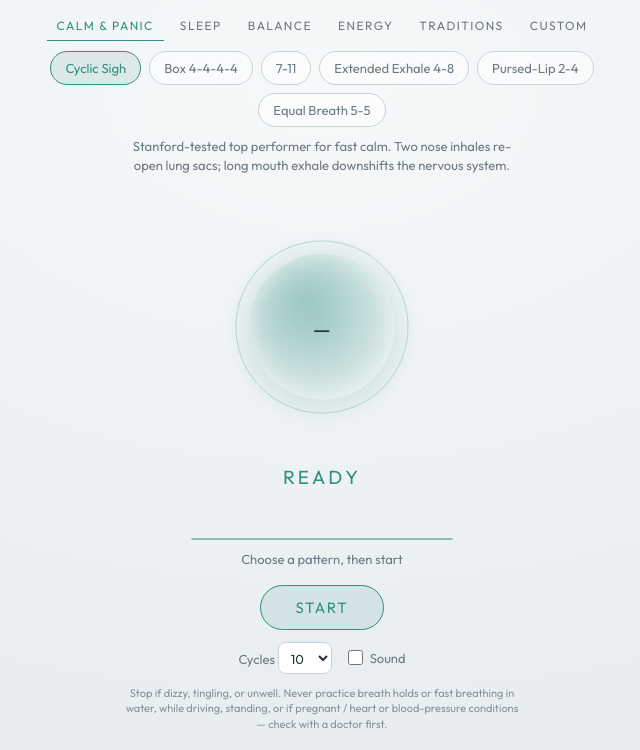
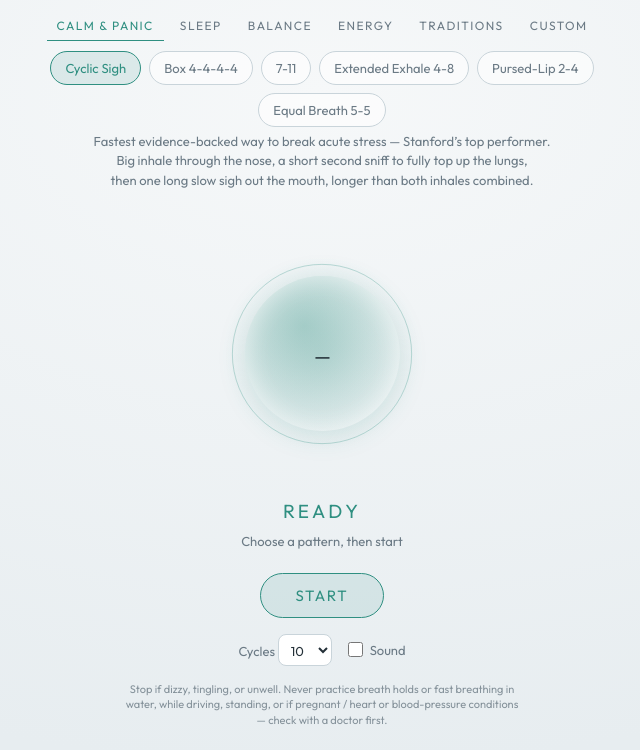
Before and after one commit to zusha4ever/breathe, a website: page index.html in a window 1280 px wide. Shown: the part 50-800 px from the top of the page, without its empty margins (318-958 px from the left). Drawn offline with Linux system fonts and the light colour scheme.

Commit message:
v4: animations inside the orb (progress arc, breath ripples, hold dash), spacing fixes, fuller descriptions

```diff
--- a/index.html
+++ b/index.html
@@ -40,8 +40,8 @@ h1{font-weight:300; font-size:20px; letter-spacing:.35em; text-transform:upperca
 .chip:hover{border-color:var(--ring); color:var(--text)}
 .chip.active{border-color:var(--accent); color:var(--accent); background:var(--accent-dim)}
 .chip:focus-visible,.btn:focus-visible,.cat:focus-visible,select:focus-visible,input:focus-visible{outline:2px solid var(--accent); outline-offset:2px}
-.desc{margin-top:10px; font-size:13px; color:var(--muted); text-align:center; max-width:470px; min-height:18px; line-height:1.45; padding:0 8px; text-wrap:balance}
-.caution{margin-top:5px; font-size:12px; color:var(--warn); text-align:center; max-width:470px; min-height:15px; line-height:1.4; padding:0 8px; text-wrap:balance}
+.desc{margin-top:10px; font-size:13px; color:var(--muted); text-align:center; max-width:490px; min-height:36px; line-height:1.5; padding:0 10px; text-wrap:balance}
+.caution{margin-top:6px; font-size:12px; color:var(--warn); text-align:center; max-width:470px; min-height:15px; line-height:1.4; padding:0 10px; text-wrap:balance}
 .custom{display:none; gap:10px; margin-top:10px; align-items:end; justify-content:center; flex-wrap:wrap}
 .custom.show{display:flex}
 .custom label{font-size:11px; color:var(--muted); display:block; text-align:center; margin-bottom:4px}
@@ -49,36 +49,32 @@ h1{font-weight:300; font-size:20px; letter-spacing:.35em; text-transform:upperca
   width:58px; background:#fff; border:1px solid var(--line);
   border-radius:8px; color:var(--text); font-family:inherit; font-size:15px; text-align:center; padding:7px 4px;
 }
-.stage{flex:1; display:flex; flex-direction:column; align-items:center; justify-content:center; width:100%; min-height:260px}
-.orb-wrap{position:relative; width:min(52vw,240px); aspect-ratio:1; display:flex; align-items:center; justify-content:center}
+.stage{display:flex; flex-direction:column; align-items:center; justify-content:flex-start; width:100%; padding:18px 0 6px}
+.orb-wrap{position:relative; width:min(56vw,250px); aspect-ratio:1; display:flex; align-items:center; justify-content:center; margin-top:4px}
 .halo{
-  position:absolute; inset:-14%; border-radius:50%;
-  background:radial-gradient(circle, rgba(47,143,129,.14) 0%, transparent 62%);
+  position:absolute; inset:-12%; border-radius:50%;
+  background:radial-gradient(circle, rgba(47,143,129,.13) 0%, transparent 62%);
   transform:scale(var(--s,0.72)); transition:transform .15s linear;
 }
 .ring{
   position:absolute; inset:0; border-radius:50%; border:1px solid var(--ring);
   transform:scale(var(--s,0.72)); transition:transform .15s linear;
 }
-.ringHold{
-  position:absolute; inset:-6%; border-radius:50%;
-  border:1.5px dashed rgba(47,143,129,.5);
-  opacity:0; transition:opacity .4s ease;
-  animation:spin 14s linear infinite;
-}
-@keyframes spin{to{transform:rotate(360deg)}}
 .orb{
-  position:absolute; inset:8%; border-radius:50%;
-  background:radial-gradient(circle at 38% 32%, rgba(47,143,129,.38), rgba(47,143,129,.14) 55%, rgba(47,143,129,.06) 78%);
-  box-shadow:0 6px 40px rgba(47,143,129,.18), inset 0 0 34px rgba(255,255,255,.5);
+  position:absolute; inset:7%; border-radius:50%;
+  background:radial-gradient(circle at 38% 32%, rgba(47,143,129,.34), rgba(47,143,129,.13) 55%, rgba(47,143,129,.05) 78%);
+  box-shadow:0 6px 40px rgba(47,143,129,.16), inset 0 0 34px rgba(255,255,255,.5);
   transform:scale(var(--s,0.72)); transition:transform .15s linear, filter .2s ease;
   display:flex; align-items:center; justify-content:center;
 }
-.count{font-weight:200; font-size:clamp(38px,10vw,54px); color:var(--text); font-variant-numeric:tabular-nums}
-.phase{margin-top:18px; font-weight:400; font-size:19px; letter-spacing:.16em; text-transform:uppercase; min-height:26px; color:var(--accent); text-align:center; padding:0 8px}
-.wave{margin-top:10px; display:block}
-.sub{margin-top:6px; font-size:13px; color:var(--muted); min-height:18px; font-variant-numeric:tabular-nums; text-align:center}
-.controls{display:flex; gap:12px; align-items:center; margin-top:4px; flex-wrap:wrap; justify-content:center}
+.inner{position:absolute; inset:0; width:100%; height:100%}
+.inner .rip{fill:none; stroke:rgba(47,143,129,.5); stroke-width:1; opacity:0}
+.inner #holdDash{fill:none; stroke:rgba(47,143,129,.45); stroke-width:1.2; stroke-dasharray:3 5; opacity:0; transition:opacity .4s ease}
+.inner #prog{fill:none; stroke:rgba(47,143,129,.55); stroke-width:2; stroke-linecap:round; transform:rotate(-90deg); transform-origin:50% 50%}
+.count{position:relative; z-index:1; font-weight:200; font-size:clamp(36px,9.5vw,50px); color:var(--text); font-variant-numeric:tabular-nums}
+.phase{margin-top:20px; font-weight:400; font-size:19px; letter-spacing:.16em; text-transform:uppercase; min-height:26px; color:var(--accent); text-align:center; padding:0 8px}
+.sub{margin-top:8px; font-size:13px; color:var(--muted); min-height:18px; font-variant-numeric:tabular-nums; text-align:center}
+.controls{display:flex; gap:12px; align-items:center; margin-top:16px; flex-wrap:wrap; justify-content:center}
 .btn{
   font-family:inherit; font-size:15px; letter-spacing:.12em; text-transform:uppercase;
   padding:12px 34px; border-radius:999px; cursor:pointer; transition:all .25s ease;
@@ -87,14 +83,14 @@ h1{font-weight:300; font-size:20px; letter-spacing:.35em; text-transform:upperca
 .btn:hover{background:rgba(47,143,129,.2)}
 .btn.ghost{border-color:var(--line); background:transparent; color:var(--muted); padding:12px 22px}
 .btn.ghost:hover{color:var(--text)}
-.opts{display:flex; gap:16px; margin-top:12px; align-items:center; font-size:13px; color:var(--muted); flex-wrap:wrap; justify-content:center}
+.opts{display:flex; gap:16px; margin-top:16px; align-items:center; font-size:13px; color:var(--muted); flex-wrap:wrap; justify-content:center}
 .opts select{
   background:#fff; border:1px solid var(--line); border-radius:8px;
   color:var(--text); font-family:inherit; font-size:13px; padding:6px 8px;
 }
 .tgl{display:flex; align-items:center; gap:7px; cursor:pointer}
 .tgl input{accent-color:var(--accent); width:15px; height:15px; cursor:pointer}
-.safety{margin-top:12px; font-size:11px; color:rgba(107,122,133,.8); text-align:center; max-width:420px; line-height:1.4; padding:0 10px}
+.safety{margin:16px 0 4px; font-size:11px; color:rgba(107,122,133,.8); text-align:center; max-width:420px; line-height:1.4; padding:0 10px}
 @media (max-width:380px){
   h1{font-size:17px}
   .cat{font-size:11px; padding:6px 8px}
@@ -103,7 +99,6 @@ h1{font-weight:300; font-size:20px; letter-spacing:.35em; text-transform:upperca
 }
 @media (prefers-reduced-motion: reduce){
   .orb,.ring,.halo{transition:none}
-  .ringHold{animation:none}
 }
 </style>
 </head>
@@ -126,15 +121,18 @@ h1{font-weight:300; font-size:20px; letter-spacing:.35em; text-transform:upperca
   <div class="orb-wrap" id="orbWrap">
     <div class="halo"></div>
     <div class="ring"></div>
-    <div class="ringHold" id="holdRing"></div>
-    <div class="orb" id="orb"><span class="count" id="count">–</span></div>
+    <div class="orb" id="orb">
+      <svg class="inner" viewBox="0 0 100 100" aria-hidden="true">
+        <circle class="rip" id="rip0" cx="50" cy="50" r="20"/>
+        <circle class="rip" id="rip1" cx="50" cy="50" r="30"/>
+        <circle class="rip" id="rip2" cx="50" cy="50" r="40"/>
+        <circle id="holdDash" cx="50" cy="50" r="40"/>
+        <circle id="prog" cx="50" cy="50" r="46" stroke-dasharray="289.03" stroke-dashoffset="289.03"/>
+      </svg>
+      <span class="count" id="count">–</span>
+    </div>
   </div>
   <div class="phase" id="phase">Ready</div>
-  <svg class="wave" id="wave" width="272" height="44" viewBox="0 0 272 44" aria-hidden="true">
-    <line x1="6" y1="38" x2="266" y2="38" stroke="rgba(107,122,133,.25)" stroke-width="1"/>
-    <path id="wavePath" fill="none" stroke="rgba(47,143,129,.45)" stroke-width="2" stroke-linecap="round" d="M6,38 L266,38"/>
-    <circle id="waveDot" r="5" cx="6" cy="38" fill="#2f8f81" opacity="0"/>
-  </svg>
   <div class="sub" id="sub">Choose a pattern, then start</div>
 </div>
 
@@ -178,105 +176,105 @@ const CATS=[
 const PRESETS=[
 // ——— CALM & PANIC ———
 {id:'sigh',cat:'calm',name:'Cyclic Sigh',cyc:10,
- desc:'Stanford-tested top performer for fast calm. Two nose inhales re-open lung sacs; long mouth exhale downshifts the nervous system.',
+ desc:'Fastest evidence-backed way to break acute stress — Stanford’s top performer. Big inhale through the nose, a short second sniff to fully top up the lungs, then one long slow sigh out the mouth, longer than both inhales combined.',
  steps:[I(2.5,'Inhale · nose',0.86),I(1,'Top-up inhale',1),O(7,'Exhale · mouth')]},
 {id:'box',cat:'calm',name:'Box 4-4-4-4',cyc:10,
- desc:'Equal four-count square. The tactical standard for steadying under pressure.',
+ desc:'The military and first-responder standard for staying level under pressure — the equal holds interrupt runaway breathing. In through the nose 4, hold 4, out 4, hold 4; drop the shoulders on every exhale.',
  steps:[I(4),H(4),O(4),H(4)]},
 {id:'711',cat:'calm',name:'7-11',cyc:10,
- desc:'Therapy favorite for panic: in for 7, out for 11. The long exhale does the work.',
+ desc:'A therapy staple for panic: counting to 11 occupies the racing mind while the long exhale slows the heart. In through the nose for 7, out for 11; if that feels too long, halve both numbers and keep the ratio.',
  steps:[I(7),O(11)]},
 {id:'ee48',cat:'calm',name:'Extended Exhale 4-8',cyc:10,
- desc:'Exhale twice the inhale — the simplest reliable brake on anxiety.',
+ desc:'Whenever the exhale outlasts the inhale, the vagus nerve brakes the heart on every out-breath. In through the nose 4, then out for 8 as if breathing through a straw — thin, slow, complete.',
  steps:[I(4),O(8)]},
 {id:'plb',cat:'calm',name:'Pursed-Lip 2-4',cyc:20,
- desc:'In through the nose, out slowly through pursed lips. Used clinically for breathlessness.',
+ desc:'A clinical technique from lung rehab for breathlessness and over-breathing. Sniff in through the nose for 2, then blow out gently for 4 through nearly closed lips, like cooling hot soup.',
  steps:[I(2,'Inhale · nose'),O(4,'Exhale · pursed lips')]},
 {id:'sama',cat:'calm',name:'Equal Breath 5-5',cyc:10,
- desc:'Sama Vritti — even, unhurried breath. A neutral reset anytime.',
+ desc:'Sama Vritti — yoga’s neutral gear. Evenness itself is regulating, making this the safe default when unsure what you need. Smooth nasal in for 5, out for 5, no pauses, no strain.',
  steps:[I(5),O(5)]},
 
 // ——— SLEEP ———
 {id:'478',cat:'sleep',name:'4-7-8',cyc:5,
- desc:'Dr. Weil’s pre-sleep classic. The long hold and slow exhale settle a racing mind.',
+ desc:'Dr. Weil’s pre-sleep classic: the hold lets CO₂ rise slightly, deepening the sedative pull of the long exhale. In through the nose 4, hold 7, out through the mouth 8 with a soft whoosh. Mild light-headedness at first is normal — stay seated or lying.',
  steps:[I(4),H(7),O(8,'Exhale · mouth')]},
 {id:'moon',cat:'sleep',name:'Moon Breath',cyc:10,
- desc:'Chandra Bhedana — in through the LEFT nostril only, out through the right. Yogic wind-down.',
+ desc:'Chandra Bhedana — in yogic tradition the left nostril is the cooling, lunar channel. Close the RIGHT nostril with your thumb, inhale left for 4, brief hold, then close the left and exhale right for 6.',
  steps:[I(4,'Inhale · left nostril'),H(2),O(6,'Exhale · right nostril')]},
 {id:'soft36',cat:'sleep',name:'Soft 3-6',cyc:10,
- desc:'Gentle low-effort wind-down for when 4-7-8 feels like too much.',
+ desc:'For exhausted evenings — the smallest dose that still shifts you toward sleep. A tiny nasal inhale for 3, an effortless release for 6, jaw loose, nothing forced.',
  steps:[I(3),O(6)]},
 {id:'deep468',cat:'sleep',name:'Deep 4-6-8',cyc:8,
- desc:'A gentler cousin of 4-7-8 — shorter hold, same long exhale.',
+ desc:'The same architecture as 4-7-8 with a friendlier hold — a good on-ramp before graduating to the full version. In 4, hold 6, out 8, letting the body get heavier with each round.',
  steps:[I(4),H(6),O(8)]},
 
 // ——— BALANCE / AUTONOMIC ———
 {id:'coh55',cat:'bal',name:'Coherent 5.5',cyc:20,
- desc:'≈5.5 breaths per minute — the resonance zone where heart-rate variability peaks. Daily autonomic tune-up.',
+ desc:'HRV research points to ≈5.5 breaths per minute as the resonance zone where heart and lungs synchronize. Nasal in 5.5, out 5.5, belly leading the movement; ten minutes daily builds the baseline over weeks.',
  steps:[I(5.5),O(5.5)]},
 {id:'res46',cat:'bal',name:'Resonance 4-6',cyc:20,
- desc:'Same 6-breaths-per-minute zone, tilted toward exhale for a calmer lean.',
+ desc:'The same six-breaths-per-minute resonance zone, tilted toward the exhale for a calmer lean. In through the nose 4, out 6 — steady, quiet, unhurried.',
  steps:[I(4),O(6)]},
 {id:'coh66',cat:'bal',name:'Coherent 6-6',cyc:20,
- desc:'Five breaths per minute. Slightly slower coherent variant.',
+ desc:'Five breaths per minute — a slightly slower coherent variant some find more natural. In 6, out 6, chest and belly moving together like a slow tide.',
  steps:[I(6),O(6)]},
 {id:'but',cat:'bal',name:'Buteyko Light',cyc:15,
- desc:'Reduced breathing: soft small breaths with a relaxed pause, building mild air hunger to raise CO₂ tolerance.',
+ desc:'Buteyko’s premise: chronic over-breathing depletes CO₂, and gentle under-breathing restores tolerance. Take small, quiet nasal breaths and a relaxed pause after each exhale — the air hunger should stay whisper-mild.',
  caution:'Gently. Air hunger should stay mild — never strain.',
  steps:[I(3,'Inhale · small, nose',0.82),O(4,'Exhale · soft'),H(3,'Relaxed pause')]},
 {id:'nadi',cat:'bal',name:'Alternate Nostril',cyc:8,
- desc:'Nadi Shodhana — the yogic balancer of left/right channels. Close one nostril with a finger as captioned.',
+ desc:'Nadi Shodhana — the yogic balancer of the two channels, superb before meditation or sleep. Thumb closes the right nostril: in left 4. Ring finger closes the left: out right 6, in right 4, then out left 6.',
  steps:[I(4,'Inhale · left nostril'),O(6,'Exhale · right nostril'),I(4,'Inhale · right nostril'),O(6,'Exhale · left nostril')]},
 {id:'nadih',cat:'bal',name:'Alt. Nostril + Hold',cyc:8,
- desc:'Same pattern with brief retentions — the intermediate form.',
+ desc:'The intermediate form: brief retentions after each inhale deepen the stilling effect. Same finger pattern, adding a soft 4-count hold with both nostrils closed before each exhale.',
  caution:'Skip the holds if new to breath retention.',
  steps:[I(4,'Inhale · left nostril'),H(4),O(6,'Exhale · right nostril'),I(4,'Inhale · right nostril'),H(4),O(6,'Exhale · left nostril')]},
 
 // ——— ENERGY / FOCUS ———
 {id:'wake',cat:'nrg',name:'Wake-Up 6-3',cyc:10,
- desc:'Inhale-weighted breathing nudges the system toward alertness — reverse of the calming ratios.',
+ desc:'Inhale-weighted breathing nudges the nervous system toward alertness — the mirror image of the calming ratios. Sit tall, draw a strong full inhale for 6, release briskly for 3.',
  steps:[I(6),O(3)]},
 {id:'ujjayi',cat:'nrg',name:'Ujjayi 5-5',cyc:15,
- desc:'Ocean breath — slight throat constriction makes a soft wave sound. Focus anchor from vinyasa yoga.',
+ desc:'Ocean breath: narrow the throat slightly, as if fogging glass with the mouth closed, so each breath makes a soft wave sound. The sound gives the wandering mind a handle. In 5, out 5, sound even on both.',
  steps:[I(5,'Inhale · ocean sound'),O(5,'Exhale · ocean sound')]},
 {id:'kapal',cat:'nrg',name:'Kapalabhati',cyc:3,
- desc:'Skull-shining breath: 30 sharp belly-snap exhales (inhale is passive), then a slow recovery breath. Clears and energizes.',
+ desc:'Skull-shining breath, a classical cleansing practice: the exhale is a quick snap of the belly toward the spine, the inhale a passive rebound. 30 snaps, then one slow recovery breath. Clears the head like a window thrown open.',
  caution:'Seated only. Not if pregnant, hypertensive, or heart/eye conditions. Stop if dizzy.',
  steps:[...rep(30,[I(0.5,'Passive in'),O(0.5,'Snap exhale')]),I(4,'Recovery inhale'),O(6,'Slow exhale')]},
 {id:'bhas',cat:'nrg',name:'Bhastrika',cyc:3,
- desc:'Bellows breath: 20 forceful equal in-out pumps, then one deep breath with a short hold. Heat and drive.',
+ desc:'Bellows breath: both inhale and exhale are forceful and equal, pumping from the diaphragm like working a fire bellows. 20 pumps, one deep inhale, a short hold, then a long slow release. Builds heat and drive.',
  caution:'Seated only. Same exclusions as Kapalabhati. Stop if dizzy.',
  steps:[...rep(20,[I(1,'Pump in'),O(1,'Pump out')]),I(4,'Deep inhale'),H(4),O(6,'Slow exhale')]},
 {id:'whm',cat:'nrg',name:'Wim Hof Round',cyc:3,
- desc:'Tummo-inspired: 30 full breaths, empty-lung retention ~1 min, then a 15-second full-lung hold. One cycle = one round.',
+ desc:'Tummo-inspired rounds of deliberate deep breathing followed by a long empty-lung hold — expect tingling and a mildly altered state. 30 full breaths (inhale fully, let the exhale fall out), empty the lungs, hold about a minute, then one deep inhale held 15 seconds.',
  caution:'SEATED OR LYING ONLY. Never in or near water, never driving or standing. Fainting is possible. Release the hold early whenever you need to.',
  steps:[...rep(30,[I(1.5,'Full inhale'),O(1.5,'Let go')]),O(2,'Empty the lungs'),H(60,'Hold · lungs empty'),I(2,'Deep inhale'),H(15,'Hold · lungs full'),O(3,'Release')]},
 
 // ——— TRADITIONS ———
 {id:'bhram',cat:'trad',name:'Bhramari',cyc:8,
- desc:'Humming-bee breath: exhale with a steady hum. The vibration is deeply settling — a monastery evening staple.',
+ desc:'Humming-bee breath, a monastery evening staple: hum steadily through the whole exhale with lips closed, feeling the vibration fill the skull. In through the nose 4, hum out for 8. Closing the ears with your fingers deepens it.',
  steps:[I(4,'Inhale · nose'),O(8,'Exhale · humming')]},
 {id:'sitali',cat:'trad',name:'Sitali',cyc:10,
- desc:'Cooling breath: inhale through a curled tongue like a straw, exhale through the nose. For heat, anger, agitation.',
+ desc:'Cooling breath for heat, anger, or agitation: curl the tongue into a straw and draw air over it — it arrives noticeably chilled. In through the tongue 4, close the mouth, exhale warm through the nose 6.',
  steps:[I(4,'Inhale · curled tongue'),O(6,'Exhale · nose')]},
 {id:'sitkari',cat:'trad',name:'Sitkari',cyc:10,
- desc:'The hissing-teeth variant of Sitali, for those who can’t curl the tongue (≈35% of people).',
+ desc:'The hissing-teeth variant of Sitali for the ≈35% who can’t curl the tongue. Teeth lightly together, lips parted — inhale hisses through the teeth for 4; close the mouth and exhale through the nose for 6.',
  steps:[I(4,'Inhale · through teeth'),O(6,'Exhale · nose')]},
 {id:'surya',cat:'trad',name:'Sun Breath',cyc:10,
- desc:'Surya Bhedana — in through the RIGHT nostril only, out through the left. The energizing mirror of Moon Breath.',
+ desc:'Surya Bhedana — the right nostril is the solar, energizing channel, making this the activating mirror of Moon Breath. Close the LEFT nostril, inhale right for 4, hold 2, then close the right and exhale left for 6.',
  steps:[I(4,'Inhale · right nostril'),H(2),O(6,'Exhale · left nostril')]},
 {id:'zen',cat:'trad',name:'Zen Long Exhale',cyc:10,
- desc:'Zazen-style: ordinary inhale, then a very long thin exhale, as if fogging cold glass. Count the breaths.',
+ desc:'Zazen-style breathing: an ordinary inhale, then an exhale drawn out thin as thread, as if fogging cold glass forever. Traditionally you count exhales one to ten, then begin again. In 4, out 10 or longer.',
  steps:[I(4),O(10,'Exhale · long and thin')]},
 {id:'tao',cat:'trad',name:'Taoist Slow 6-2-6-2',cyc:10,
- desc:'Slow abdominal breathing from Taoist practice — soft belly, breath barely audible.',
+ desc:'Slow abdominal breathing from Taoist practice: the belly rounds softly on the inhale and gently deflates on the exhale, the breath quiet enough not to disturb a feather. In 6, pause 2, out 6, pause 2.',
  steps:[I(6,'Inhale · belly'),H(2),O(6,'Exhale · belly'),H(2)]},
 {id:'vish1',cat:'trad',name:'Classical 3-12-6',cyc:6,
- desc:'The classical pranayama ratio 1:4:2 at a gentle base — inhale 3, hold 12, exhale 6.',
+ desc:'The classical pranayama ratio 1:4:2 at a gentle base — the long retention, four times the inhale, is meant to still the mind between breaths. In 3, hold 12, out 6, staying completely relaxed through the hold.',
  caution:'Long retention. Traditionally learned with a teacher; skip if new to holds.',
  steps:[I(3),H(12),O(6)]},
 {id:'vish2',cat:'trad',name:'Classical 4-16-8',cyc:6,
- desc:'Full 1:4:2 — the Hatha Yoga Pradipika benchmark. Advanced.',
+ desc:'The full 1:4:2 benchmark from the Hatha Yoga Pradipika — the classical measure of a mature practice. In 4, hold 16, out 8; the texts insist the breath be tamed “by slow degrees,” never by force.',
  caution:'Advanced retention. Seated only, never strain, exhale early if needed.',
  steps:[I(4),H(16),O(8)]},
 ];
@@ -285,7 +283,9 @@ const PHASE_FREQ={in:392,out:262,hold:330};
 const $=id=>document.getElementById(id);
 const orbWrap=$('orbWrap'), orbEl=$('orb'), countEl=$('count'), phaseEl=$('phase'), subEl=$('sub');
 const startBtn=$('startBtn'), stopBtn=$('stopBtn'), descEl=$('desc'), cautionEl=$('caution');
-const holdRing=$('holdRing'), wavePath=$('wavePath'), waveDot=$('waveDot');
+const holdDash=$('holdDash'), prog=$('prog');
+const rips=[$('rip0'),$('rip1'),$('rip2')];
+const PROG_C=289.03; // 2*pi*46
 
 let activeCat='calm', selected=PRESETS[0];
 let running=false, raf=null, cycle=0, sessionStart=0, cur=0.62;
@@ -308,7 +308,7 @@ function renderChips(){
   pWrap.innerHTML='';
   $('custom').classList.toggle('show', activeCat==='cus');
   if(activeCat==='cus'){
-    selected={id:'cus',name:'Custom',cyc:10,desc:'Set your own four-phase pattern.',steps:null};
+    selected={id:'cus',name:'Custom',cyc:10,desc:'Set your own four-phase pattern: inhale, hold, exhale, hold. Leave any phase at 0 to skip it.',steps:null};
     descEl.textContent=selected.desc; cautionEl.textContent='';
     return;
   }
@@ -360,18 +360,39 @@ function blip(freq){
 }
 
 const S_MIN=0.62,S_MAX=1.0;
-const lvlOf=s=>(s-S_MIN)/(S_MAX-S_MIN);          // 0..1
-const waveY=l=>38-28*Math.max(0,Math.min(1,l));   // 38 (empty) .. 10 (full)
 function setScale(s){cur=s; orbWrap.style.setProperty('--s',s.toFixed(4));}
 function fmt(sec){const m=Math.floor(sec/60),s=Math.floor(sec%60);return m+':'+String(s).padStart(2,'0');}
 
-function drawWave(y0,y1){
-  wavePath.setAttribute('d','M6,'+y0.toFixed(1)+' C 96,'+y0.toFixed(1)+' 176,'+y1.toFixed(1)+' 266,'+y1.toFixed(1));
+// ——— in-orb animation ———
+// prog arc fills clockwise over each phase; ripples move with the breath:
+// inhale: rings born at the center travel outward (lungs filling)
+// exhale: rings born at the rim collapse inward (lungs emptying)
+// hold: rings rest in place, gently glowing; dashed ring rotates slowly
+function paintInner(a, p, now){
+  prog.setAttribute('stroke-dashoffset', (PROG_C*(1-p)).toFixed(1));
+  if(a==='hold'){
+    holdDash.style.opacity='1';
+    holdDash.setAttribute('transform','rotate('+((now/90)%360).toFixed(1)+' 50 50)');
+    rips.forEach((r,i)=>{
+      r.setAttribute('r', String(18+i*10));
+      r.style.opacity=(0.18+0.12*Math.sin(now/500+i*2.1)).toFixed(2);
+    });
+  } else {
+    holdDash.style.opacity='0';
+    rips.forEach((r,i)=>{
+      const q=(p+i/3)%1;
+      const rad = a==='in' ? 6+38*q : 44-38*q;
+      r.setAttribute('r', rad.toFixed(1));
+      // fade as rings near their destination
+      const fade = a==='in' ? (1-q) : (1-q);
+      r.style.opacity=(0.42*fade*Math.min(1,q*4)).toFixed(2);
+    });
+  }
 }
-function resetWave(){
-  drawWave(38,38);
-  waveDot.setAttribute('opacity','0');
-  waveDot.setAttribute('cx','6'); waveDot.setAttribute('cy','38');
+function clearInner(){
+  prog.setAttribute('stroke-dashoffset', String(PROG_C));
+  holdDash.style.opacity='0';
+  rips.forEach(r=>{r.style.opacity='0';});
 }
 
 function start(){
@@ -379,7 +400,6 @@ function start(){
   if(!steps||!steps.length){subEl.textContent='Pattern needs at least one phase';return;}
   running=true;cycle=0;sessionStart=performance.now();
   startBtn.style.display='none';stopBtn.style.display='';
-  waveDot.setAttribute('opacity','1');
   runCycle(steps);
 }
 function runCycle(steps){
@@ -399,19 +419,14 @@ function runStep(steps,idx){
            : st.a==='out'? (fast?0.7:S_MIN)
            : cur;
   phaseEl.textContent=st.l;
-  // per-phase visuals: dashed ring rotates during holds; orb brightens on energetic quick inhales
-  holdRing.style.opacity = st.a==='hold' ? '1' : '0';
   orbEl.style.filter = (fast && st.a==='in') ? 'brightness(1.14) saturate(1.15)' : '';
-  const y0=waveY(lvlOf(from)), y1=waveY(lvlOf(to));
-  drawWave(y0,y1);
   if(st.t>=2) blip(PHASE_FREQ[st.a]||330);
   function tick(now){
     if(!running)return;
     const el=now-t0,p=Math.min(1,el/dur);
     const e=p<0.5?2*p*p:1-Math.pow(-2*p+2,2)/2;
     setScale(from+(to-from)*e);
-    waveDot.setAttribute('cx',(6+260*p).toFixed(1));
-    waveDot.setAttribute('cy',(y0+(y1-y0)*e).toFixed(1));
+    paintInner(st.a,p,now);
     countEl.textContent=st.t>=2?Math.ceil((dur-el)/1000):'·';
     const target=parseInt($('cycles').value,10);
     subEl.textContent='Cycle '+cycle+(target>0?' of '+target:'')+' · '+fmt((now-sessionStart)/1000);
@@ -436,16 +451,15 @@ function stopCore(){
   if(raf)cancelAnimationFrame(raf);
   countEl.textContent='–';
   setScale(0.72);
-  holdRing.style.opacity='0';
   orbEl.style.filter='';
-  resetWave();
+  clearInner();
   startBtn.style.display='';stopBtn.style.display='none';
 }
 
 startBtn.onclick=start;
 stopBtn.onclick=stop;
 setScale(0.72);
-resetWave();
+clearInner();
 renderChips();
 </script>
 </body>
```
